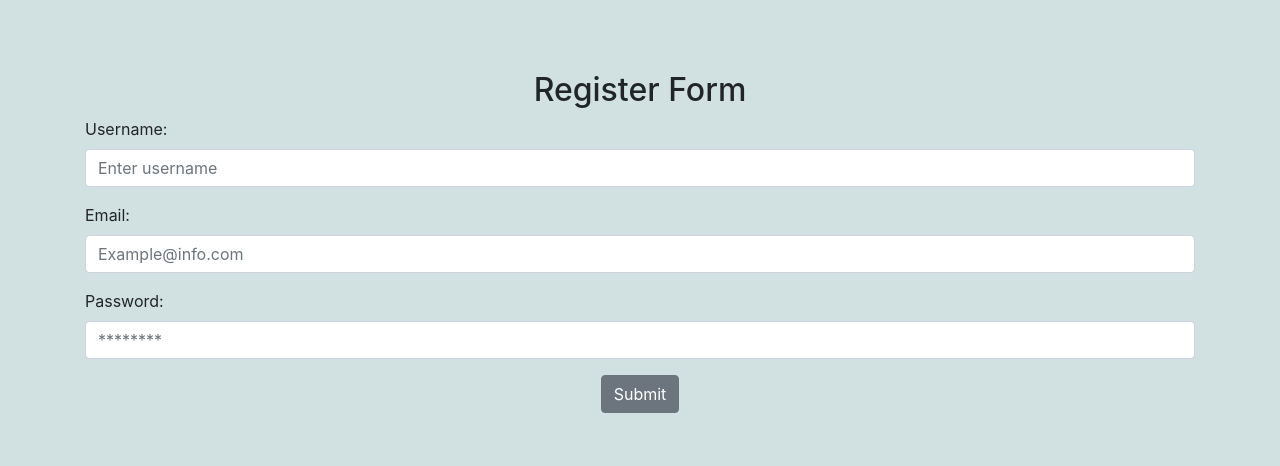
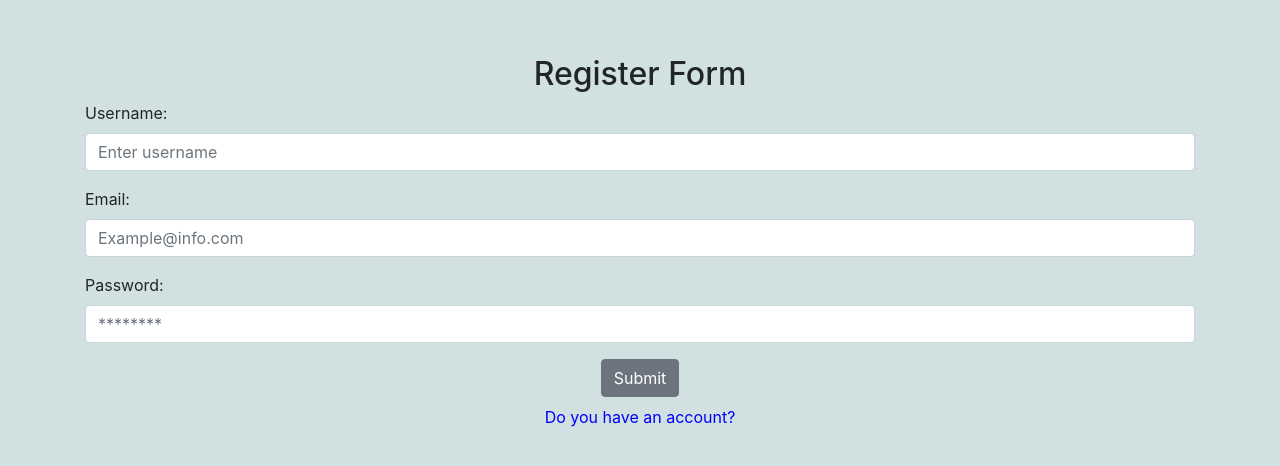
Before and after one commit to aminhavasi/movie, a React (Create React App) app: page /register in a window 1280 px wide. Shown: the part 158-624 px from the top of the page. Built offline with nearby package versions, Linux system fonts and the light colour scheme.

Commit message:
http login

```diff
--- a/public/css/auth.css
+++ b/public/css/auth.css
@@ -2,6 +2,7 @@
     min-height: 100vh;
     display: flex;
     justify-content: center;
+    flex-direction: column;
     align-items: center;
     background-color: #d1e0e0;
 }
@@ -16,6 +17,7 @@
     display: flex;
     justify-content: center;
     align-items: center;
+    flex-direction: column;
     color: white;
 }
 
@@ -53,3 +55,10 @@
         border-radius: 2px;
     }
 }
+.loginLink {
+    color: blue !important;
+}
+.loginLink:hover {
+    color: darkblue !important;
+    text-decoration: none;
+}
--- a/src/components/auth/login.js
+++ b/src/components/auth/login.js
@@ -5,6 +5,7 @@ import {
     setPassword,
     sendLoginForm,
 } from './../../redux/actions/loginAction';
+import { Link } from 'react-router-dom';
 const Login = () => {
     const dispatch = useDispatch();
     const email = useSelector((state) => state.emailLogin);
@@ -70,6 +71,11 @@ const Login = () => {
                     </button>
                 </div>
             </form>
+            <div>
+                <Link to="/register" className="loginLink">
+                    <p>Dont have an account?</p>
+                </Link>
+            </div>
         </div>
     );
 };
--- a/src/components/auth/register.js
+++ b/src/components/auth/register.js
@@ -1,4 +1,5 @@
 import React from 'react';
+import { Link } from 'react-router-dom';
 import { useDispatch, useSelector } from 'react-redux';
 import {
     setUsername,
@@ -10,7 +11,7 @@ import { ToastContainer, toast } from 'react-toastify';
 import { register } from './../services/httpRegister';
 import { checkRegister } from './../../utils/checkRegister';
 import 'react-toastify/dist/ReactToastify.css';
-const Register = () => {
+const Register = (props) => {
     const dispatch = useDispatch();
     const email = useSelector((state) => state.emailRegister);
     const username = useSelector((state) => state.usernameRegister);
@@ -22,6 +23,7 @@ const Register = () => {
                 const { data } = await register(username, email, password);
                 await console.log('ok', data);
                 await dispatch(sendRegisterForm());
+                await props.history.replace('/login');
             }
         } catch (error) {
             if (error.response && error.response.status === 400) {
@@ -93,6 +95,9 @@ const Register = () => {
                         </div>
                     </form>
                 </div>
+                <Link to="/login" className="mt-2 loginLink">
+                    Do you have an account?
+                </Link>
             </div>
         </React.Fragment>
     );
--- a/src/components/navbar.js
+++ b/src/components/navbar.js
@@ -59,7 +59,7 @@ const Navbar = () => {
                             </Link>
                         </li>{' '}
                         <li className="nav-item">
-                            <a href="/register" className="nav-link">
+                            <a href="/login" className="nav-link">
                                 <i
                                     className="fa fa-user"
                                     data-toggle="tooltip"
--- a/src/components/services/config.json
+++ b/src/components/services/config.json
@@ -1,3 +1,4 @@
 {
-    "api_register": "http://localhost:3500/auth/register"
+    "api_register": "http://localhost:3500/auth/register",
+    "api_login": "http://localhost:3500/auth/login"
 }
--- /dev/null
+++ b/src/components/services/httpLogin.js
@@ -0,0 +1,6 @@
+import http from './httpServices';
+import config from './config.json';
+
+export function Login(email, password) {
+    return http.post(config.api_login, { email, password });
+}
```
